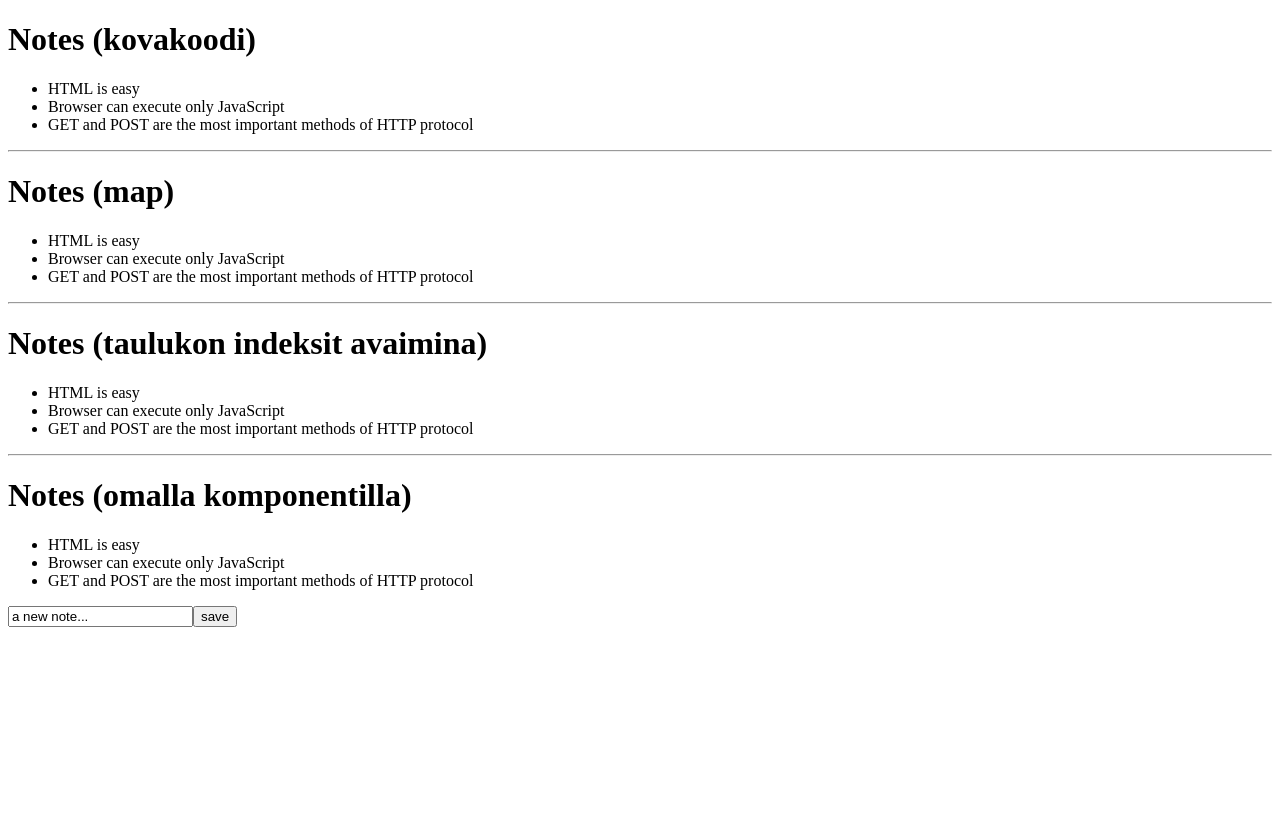
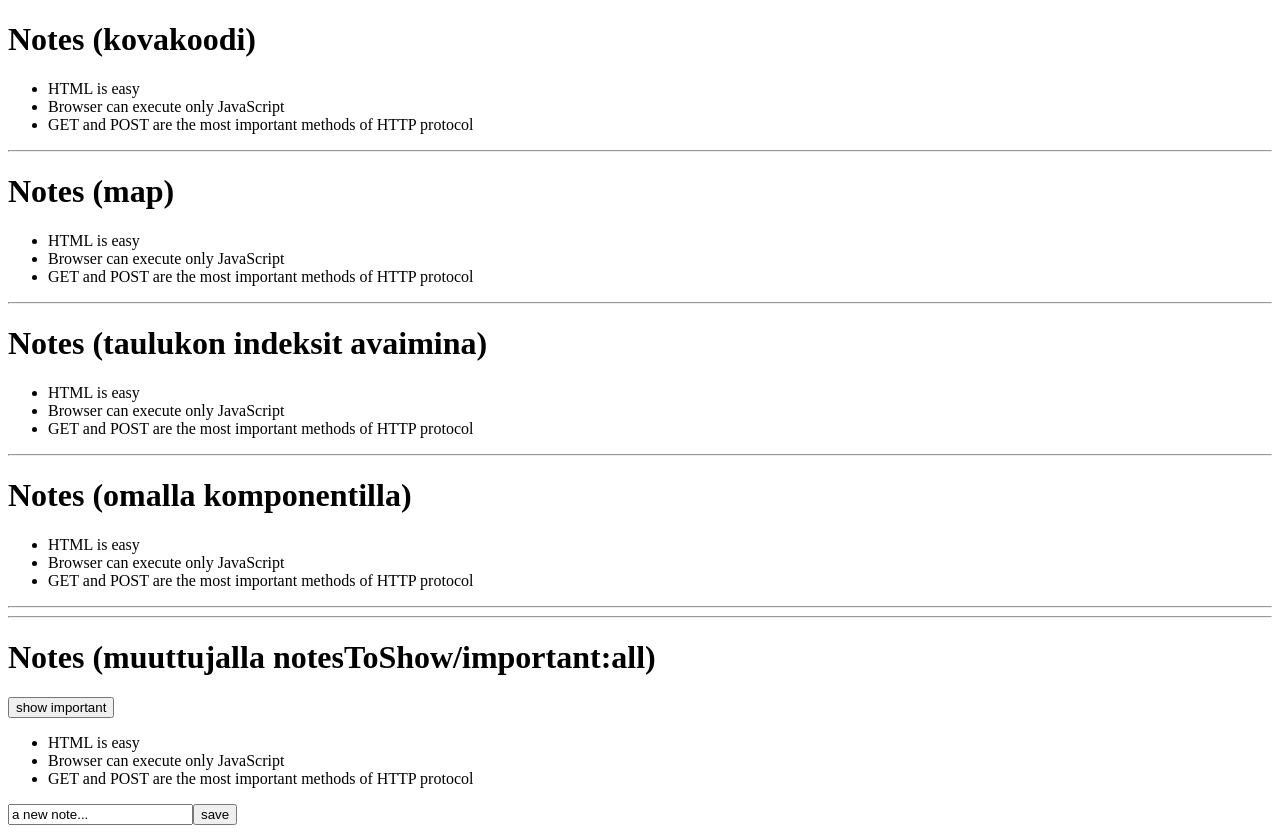
Before and after one commit to Saima445/05-react-kokoelman-renderointi, a React (Vite) app: page / in a window 1280 px wide. Before the commit the page ends 800 px from the top, so only its background shows below. Built offline with nearby package versions, Linux system fonts and the light colour scheme.

Commit message:
laajennettu sovellusta. Komponentissa muuttuja notesToShow, jolla tapahtumankäsittelijä onClick buttonissa.

```diff
--- a/src/App.jsx
+++ b/src/App.jsx
@@ -4,6 +4,7 @@ import Note from "./components/Note";
 const App = (props) => {
   const [notes, setNotes] = useState(props.notes);
   const [newNote, setNewNote] = useState("a new note...");
+  const [showAll, setShowAll] = useState(true);
 
   const addNote = (event) => {
     event.preventDefault();
@@ -22,6 +23,12 @@ const App = (props) => {
     console.log(event.target.value);
     setNewNote(event.target.value);
   };
+
+  const notesToShow = showAll ? notes : notes.filter((note) => note.important);
+  // : notes.filter((note) => note.important === true);
+  // Pidempi vertailuoperaatio on oikeastaan turha. Koska note.important on arvoltaan joko true tai false.
+  // const tulos = ehto ? val1 : val2. muuttujan tulos arvoksi asetetaan
+  // val1:n arvo jos ehto on tosi. Jos ehto ei ole tosi, muuttujan tulos arvoksi tulee val2:n arvo.
 
   return (
     <>
@@ -56,6 +63,20 @@ const App = (props) => {
           <Note key={note.id} note={note} />
         ))}
       </ul>
+      <hr></hr>
+      <hr></hr>
+      {/* tapa 5 tallettaa muuttujaan notesToShow ehdoilla */}
+      <h1>Notes (muuttujalla notesToShow/important:all)</h1>
+      <div>
+        <button onClick={() => setShowAll(!showAll)}>
+          show {showAll ? "important" : "all"}
+        </button>
+      </div>
+      <ul>
+        {notesToShow.map((note) => (
+          <Note key={note.id} note={note} />
+        ))}
+      </ul>
       <form onSubmit={addNote}>
         <input value={newNote} onChange={handleNoteChange} />
         <button type="submit">save</button>
```
